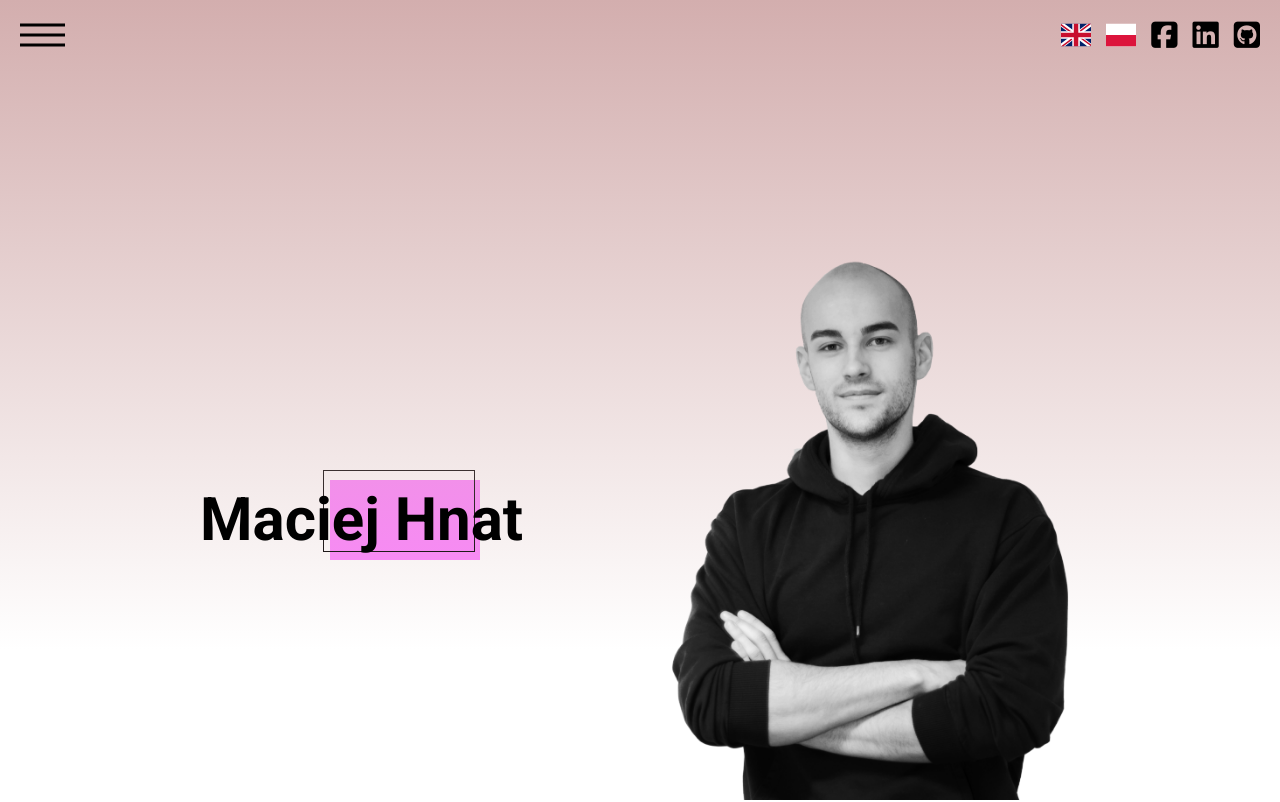
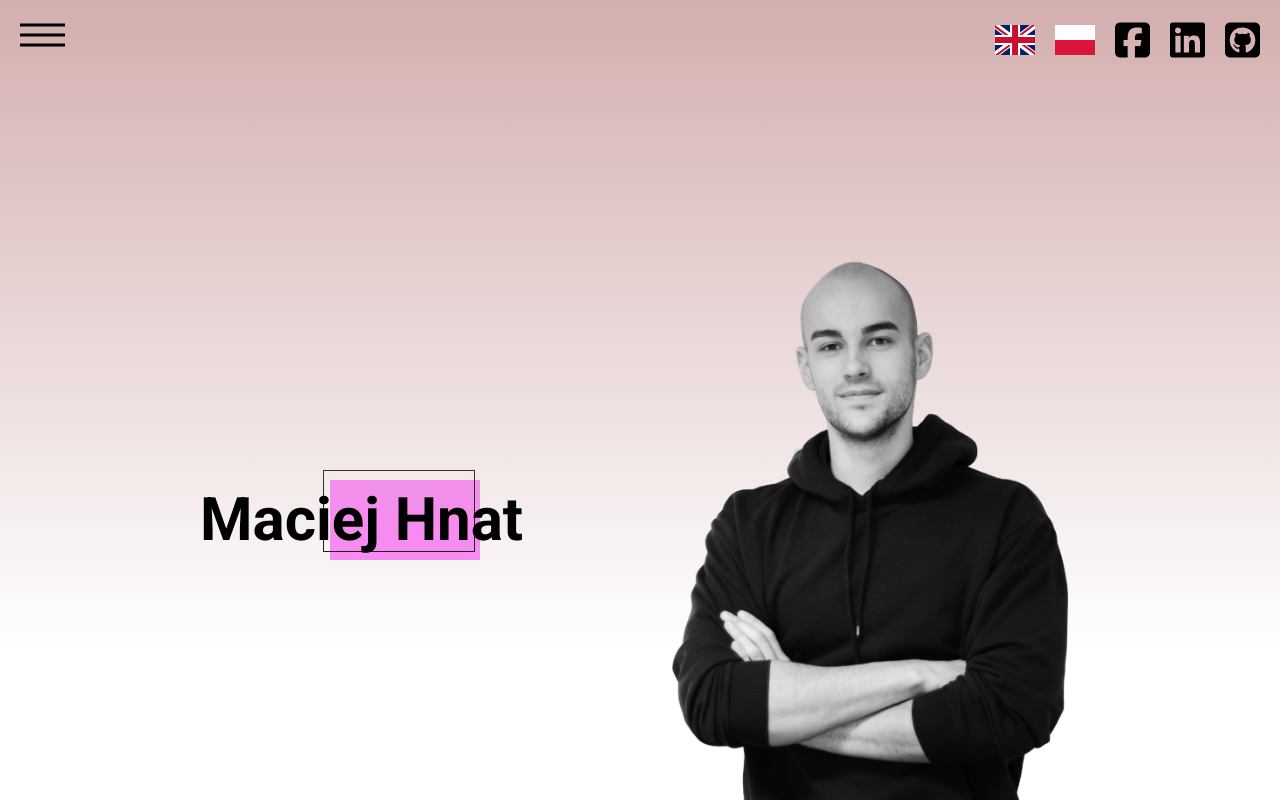
Before and after one commit to mecies/me, a React (Create React App) app: page / in a window 1280 px wide. Shown: the top 802 px of the page. Built offline with nearby package versions, Linux system fonts and the light colour scheme.

Commit message:
icons style update

```diff
--- a/src/style/Home/Header.css
+++ b/src/style/Home/Header.css
@@ -13,14 +13,14 @@
 
 .icons a {
     color: black;
-    font-size: 30px;
-    margin-left: 15px;
+    font-size: 40px;
+    margin-left: 20px;
 }
 
 .icons .flag {
-    height: 30px;
-    width: 30px;
-    margin-left: 15px;
+    height: 40px;
+    width: 40px;
+    margin-left: 20px;
 }
 
 .icons a:any-link {
@@ -39,3 +39,18 @@
     transform: scale(1.2);
     cursor: pointer;
 }
+
+@media (max-width: 480px) {
+
+    .icons a {
+        color: black;
+        font-size: 30px;
+        margin-left: 15px;
+    }
+
+    .icons .flag {
+        height: 30px;
+        width: 30px;
+        margin-left: 15px;
+    }
+}
```
